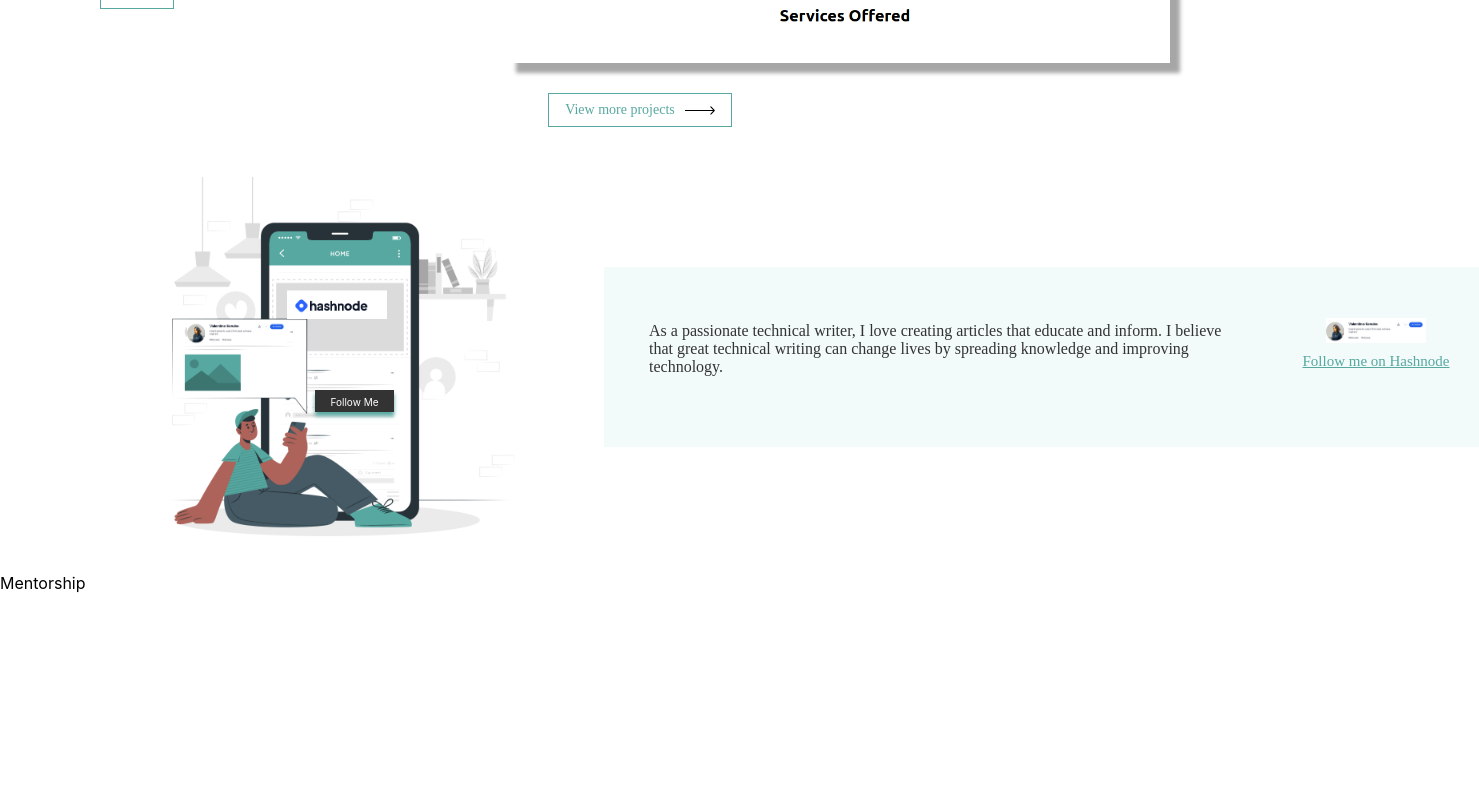
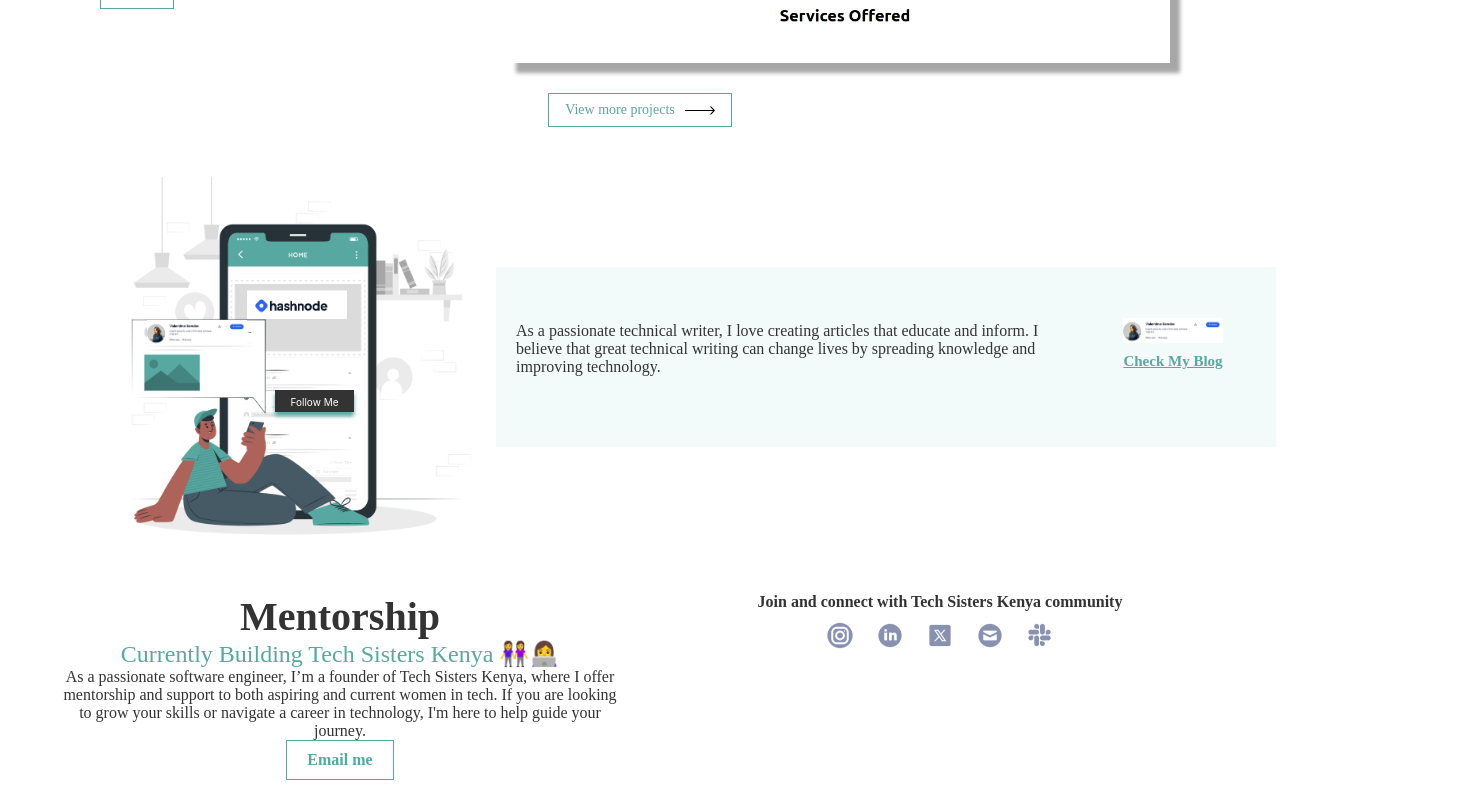
Before and after one commit to Vkerubo/my-portolio, a React (Create React App) app: page / in a window 1280 px wide. Shown: the part 2537-3337 px from the top of the page, 1479 px wide, since content can reach past the window. Before the commit the page ends 3130 px from the top, so only its background shows below. Built offline with nearby package versions, Linux system fonts and the light colour scheme.

Commit message:
align blog

```diff
--- a/src/components/Blog.js
+++ b/src/components/Blog.js
@@ -6,30 +6,36 @@ import BlogNavbar from "../components/assets/HahnodeNavbar.png";
 
 const BlogContainer = styled.div`
   display: flex;
-  gap: 50px;
+  //gap: 0px;
+  //align-items: center;
   flex-shrink: 0;
-  margin-left: 140px;
+  margin-left: 100px;
   margin-top: 50px;
+  //margin: 0 auto;
 
   @media (max-width: 768px) {
     flex-direction: column;
-    align-items: start;
+    align-items: center;
     gap: 10px;
     margin-left: 30px;
   }
 `;
 
 const ImageColumn = styled.div`
-  width: 400px;
+  max-width: 100%;
   height: 396px;
   flex-shrink: 0;
   position: relative;
+
+  @media (max-width: 768px) {
+    max-width: 100%
+  }
 `;
 
 const BlogImageStyled = styled.img`
-  width: 100%;
+  max-width: 100%;
   height: 100%;
-  object-fit: cover;
+  //object-fit: cover;
 `;
 
 const FollowButton = styled.a`
@@ -82,7 +88,6 @@ const FollowButton = styled.a`
   }
 `;
 
-
 const BlogLogoStyled = styled.img`
   position: absolute; /* Position the button absolutely within the image container */
   top: 113px; /* Position from the top */
@@ -109,20 +114,20 @@ const BlogProfile = styled.img`
 const BackgroundContainer = styled.div`
   background: rgba(161, 228, 211, 0.14);
   display: flex;
-  gap: 50px;
+  //gap: 50px;
   height: 180px;
   flex-shrink: 0;
-  margin-left: 14px;
+  //margin-left: 14px;
   margin-top: 90px;
   max-width: 100%;
 
   @media (max-width: 768px) {
     flex-direction: column;
     align-items: start;
-    gap: 10px;
+    //gap: 10px;
     margin-top: 10px;
     max-width: 100%;
-    height: 170px;
+    height: 150px;
     margin-left: 0px;
   }
 `;
@@ -136,7 +141,7 @@ const BlogTextColumn = styled.div`
   justify-content: center;
   align-items: flex-start;
   max-width: 100%;
-  margin-left: 45px;
+  //margin-left: 45px;
   margin-top: 40px;
 
   @media (max-width: 768px) {
@@ -150,9 +155,10 @@ const BlogText = styled.div`
   font-family: Montserrat;
   font-size: 16px;
   font-style: normal;
-  font-weight: 500;
+  //font-weight: 400;
   line-height: normal;
-  //margin-top: 300px;
+  max-width: 100%;
+  margin-left: 20px;
 
   @media (max-width: 768px) {
     margin-top: 1px;
@@ -172,7 +178,7 @@ const FollowHashnodeColumn = styled.div`
 
   @media (max-width: 768px) {
     margin-top: 0px;
-    margin-left: 90px;
+    margin-left: 120px;
     //justify-content: center;
   }
 `;
@@ -181,14 +187,14 @@ const FollowHashnodeText = styled.a`
   color: #56a8a1;
   font-family: Montserrat;
   font-size: 15px;
-  font-style: normal;
-  font-weight: 500;
+  //font-style: bold;
+  font-weight: 900;
   line-height: normal;
   text-decoration: underline;
   margin-top: 10px;
 
   @media (max-width: 768px) {
-    margin-top: 1px;
+    margin-top: 10px;
   }
 
   &:hover,
@@ -227,7 +233,7 @@ function Blog() {
             href="https://hashnode.com/@Kerubo"
             target="_blank"
           >
-            Follow me on Hashnode
+            Check My Blog
           </FollowHashnodeText>
         </FollowHashnodeColumn>
       </BackgroundContainer>
--- a/src/components/Mentorship.js
+++ b/src/components/Mentorship.js
@@ -8,10 +8,21 @@ import SlackIcon from "../components/assets/Slack New.png";
 
 const MentorshipContainer = styled.div`
   display: flex;
-  flex-direction: column;
-  align-items: center;
+  max-width: 1200px;
+  margin: 0 auto;
+
+`;
+
+const LeftColumn = styled.div`
+  flex-basis: 50%;
+  padding: 20px;
   text-align: center;
+`;
+
+const RightColumn = styled.div`
+  flex-basis: 50%;
   padding: 20px;
+  text-align: center;
 `;
 
 const Title = styled.div`
@@ -30,9 +41,6 @@ const Subtitle = styled.div`
   font-style: normal;
   font-weight: 400;
   line-height: normal;
-  width: 578px;
-  height: 44px;
-  flex-shrink: 0;
 `;
 
 const Description = styled.div`
@@ -42,31 +50,107 @@ const Description = styled.div`
   font-style: normal;
   font-weight: 500;
   line-height: normal;
-  width: 574px;
-  height: 101px;
-  flex-shrink: 0;
 `;
 
-const ContactMe = styled.div`
-  color: #333;
+const ContactLink = styled.a`
+  color: #56a8a1;
   font-family: Montserrat;
   font-size: 16px;
   font-style: normal;
   font-weight: 700;
   line-height: normal;
-  width: 574px;
-  height: 69px;
-  flex-shrink: 0;
-  cursor: pointer;
+  text-decoration: none;
+  border: 1px solid #56a8a1;
+  padding: 10px 20px;
+  display: inline-block;
+  transition: background-color 0.3s, color 0.3s;
 
   &:hover {
     background-color: transparent;
-    border: 1px solid #56a8a1;
+  }
+`;
+
+const ConnectTitle = styled.div`
+  color: #333;
+  font-family: Montserrat;
+  font-size: 16px;
+  font-style: normal;
+  font-weight: 600;
+  line-height: normal;
+`;
+
+const SocialIconsContainer = styled.div`
+  display: flex;
+  justify-content: center;
+  align-items: center;
+  flex-wrap: wrap;
+`;
+
+const SocialIcon = styled.a`
+  width: 30px;
+  height: 29px;
+  margin: 10px;
+  cursor: pointer;
+  text-decoration: none;
+  display: inline-block;
+
+  &:hover {
+    opacity: 0.7;
   }
 `;
 
 function Mentorship() {
-  return <div>Mentorship</div>;
+  return (
+    <MentorshipContainer>
+      <LeftColumn>
+        <Title>Mentorship</Title>
+        <Subtitle>Currently Building Tech Sisters Kenya 👭👩‍💻</Subtitle>
+        <Description>
+          As a passionate software engineer, I’m a founder of Tech Sisters
+          Kenya, where I offer mentorship and support to both aspiring and
+          current women in tech. If you are looking to grow your skills or
+          navigate a career in technology, I'm here to help guide your journey.
+        </Description>
+        <ContactLink href="mailto:kerubovalentine1@gmail.com">
+          Email me
+        </ContactLink>
+      </LeftColumn>
+      <RightColumn>
+        <ConnectTitle>
+          Join and connect with Tech Sisters Kenya community
+        </ConnectTitle>
+        <SocialIconsContainer>
+          <SocialIcon
+            href="https://instagram.com/techsisterskenya?igshid=MzRlODBiNWFlZA=="
+            target="_blank"
+            title="Instagram"
+          >
+            <img src={InstagramIcon} alt="Instagram" />
+          </SocialIcon>
+          <SocialIcon
+            href="https://www.linkedin.com/company/tech-sisters-kenya/"
+            target="_blank"
+            title="LinkedIn"
+          >
+            <img src={LinkedInIcon} alt="LinkedIn" />
+          </SocialIcon>
+          <SocialIcon
+            href="https://twitter.com/TechSistersKE"
+            target="_blank"
+            title="Twitter"
+          >
+            <img src={XIcon} alt="Twitter" />
+          </SocialIcon>
+          <SocialIcon href="mailto:techsisterskenya@gmail.com" title="Email">
+            <img src={EmailIcon} alt="Email" />
+          </SocialIcon>
+          <SocialIcon href="#" title="Slack">
+            <img src={SlackIcon} alt="Slack" />
+          </SocialIcon>
+        </SocialIconsContainer>
+      </RightColumn>
+    </MentorshipContainer>
+  );
 }
 
 export default Mentorship;
```
